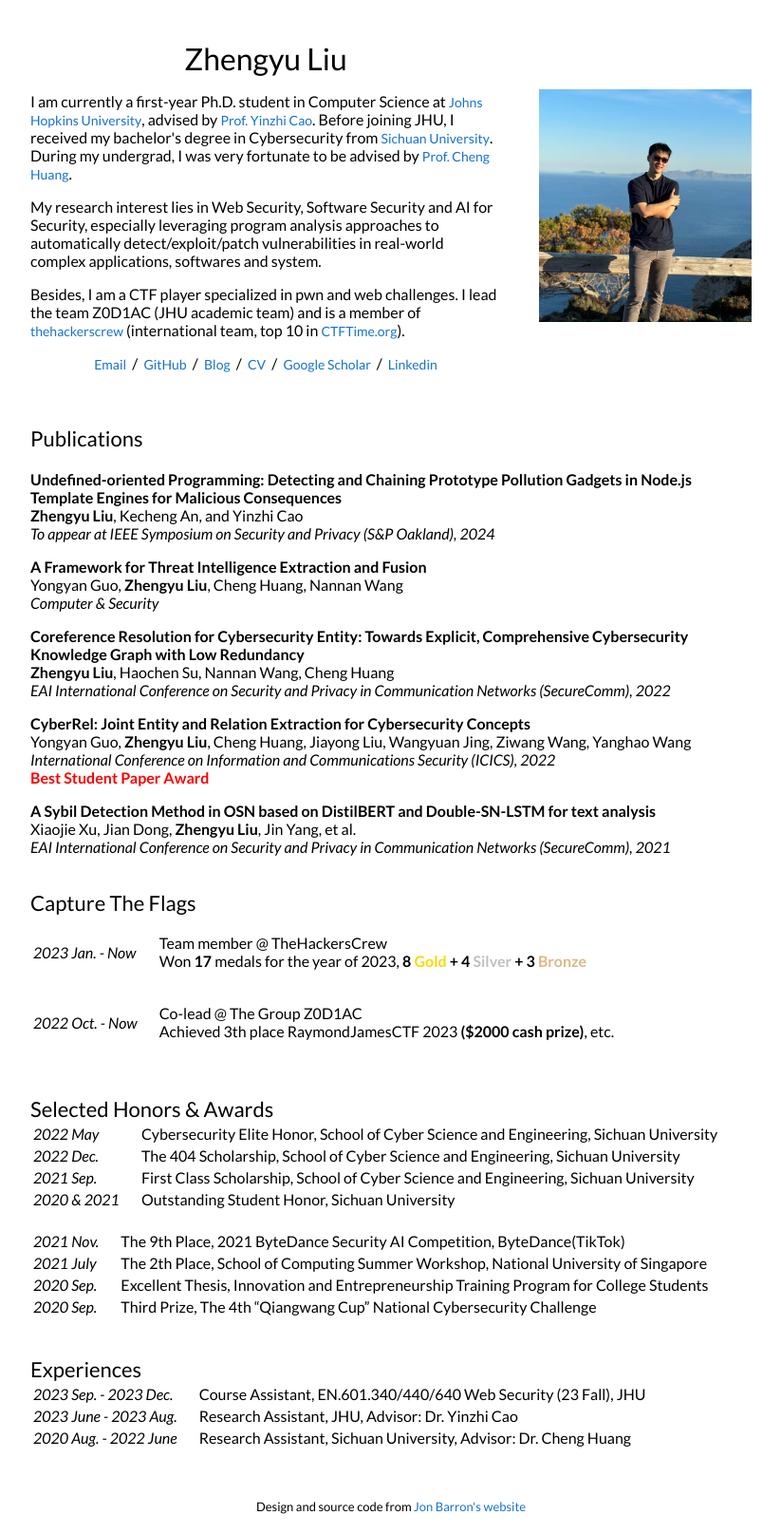
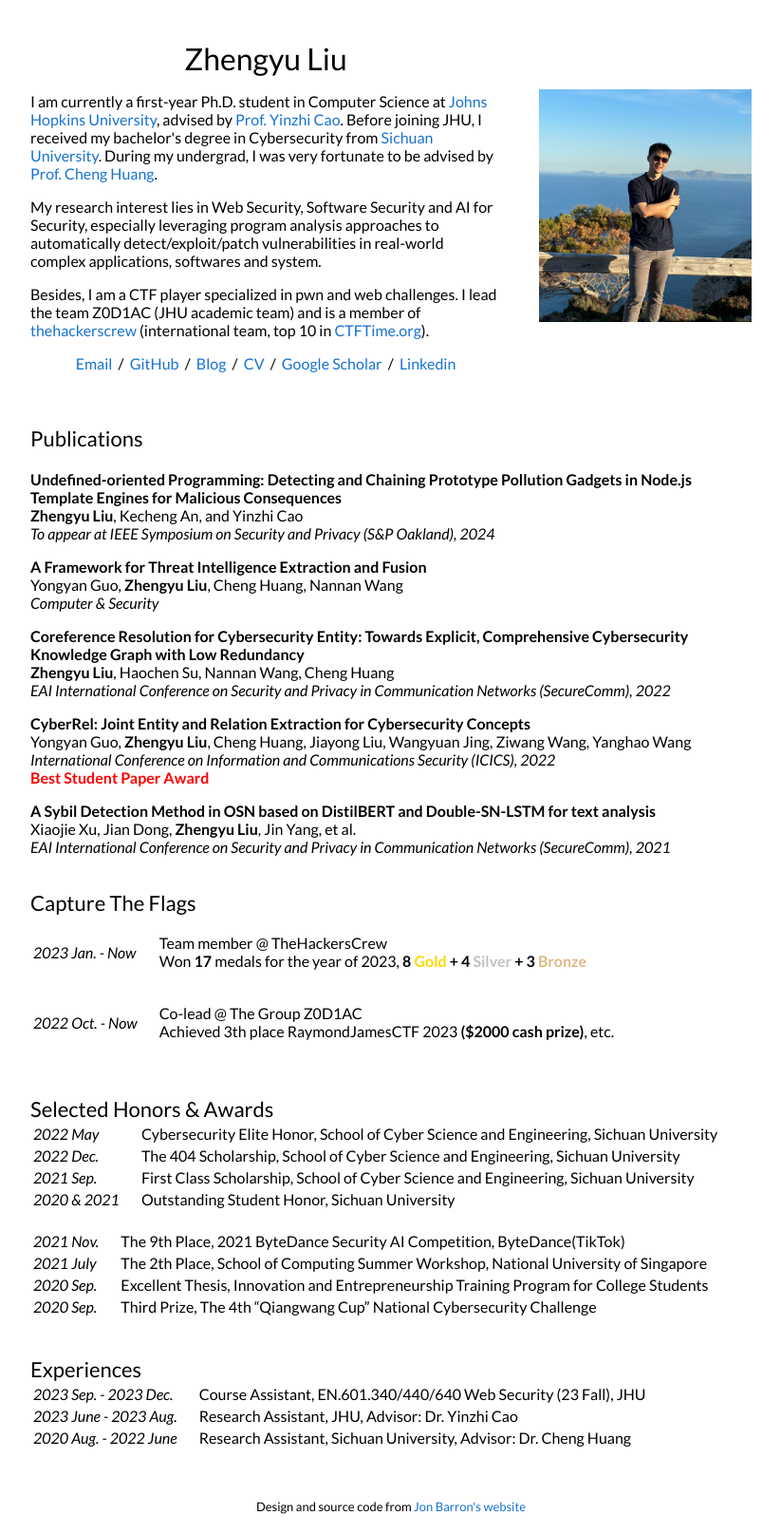
Before and after one commit to jackfromeast/jackfromeast.github.io, a Jekyll site: the page built from _posts/2023-08-04-UoPF.md, in a window 1280 px wide. Shown: the whole page at 95% size, without its empty margins (228-1051 px from the left). Built offline with Jekyll 4.4.1, drawn with Linux system fonts in a browser that asks for light colours.

Commit message:
update font-size for tag a"

```diff
--- a/_layouts/default.html
+++ b/_layouts/default.html
@@ -23,7 +23,7 @@
   <link href="https://fonts.googleapis.com/css?family=Lato:400,700,400italic,700italic" rel="stylesheet" type="text/css">
 
   <style>
-    p, h3, td, tr, strong {
+    a, p, h3, td, tr, strong {
       font-size: 16px;
     }
   </style>
```
